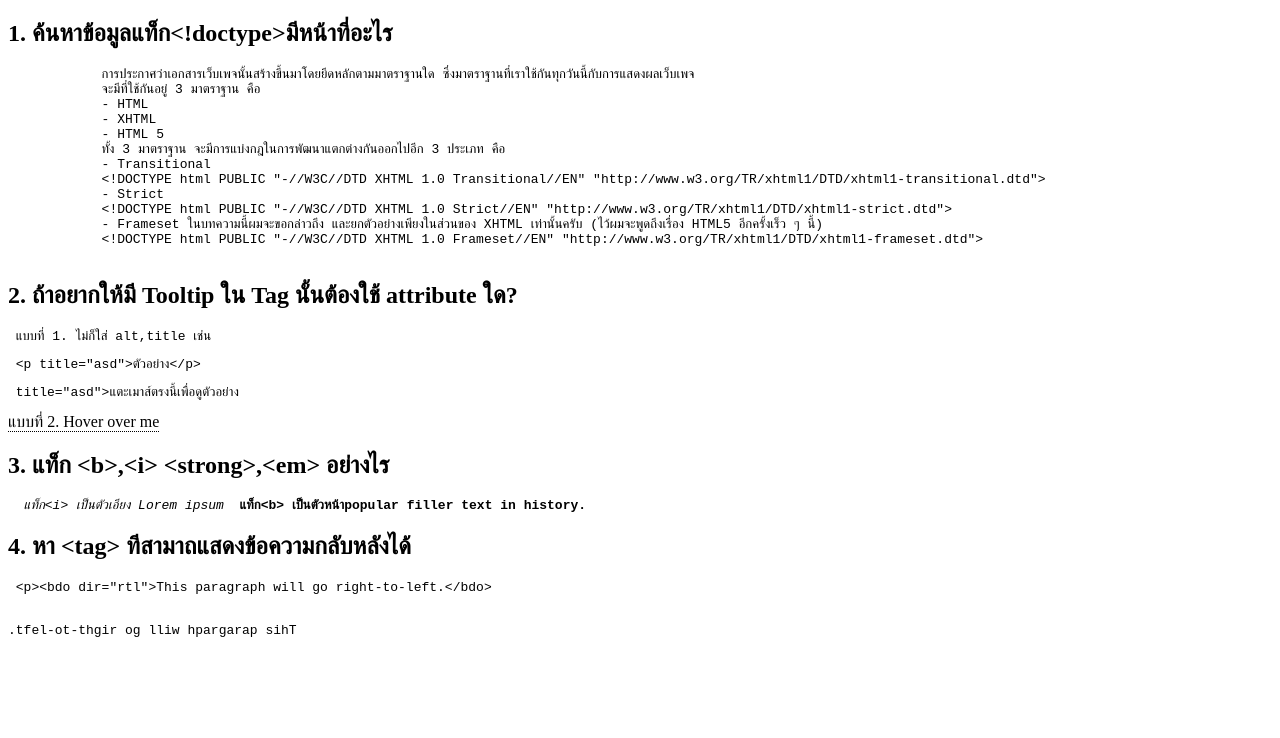
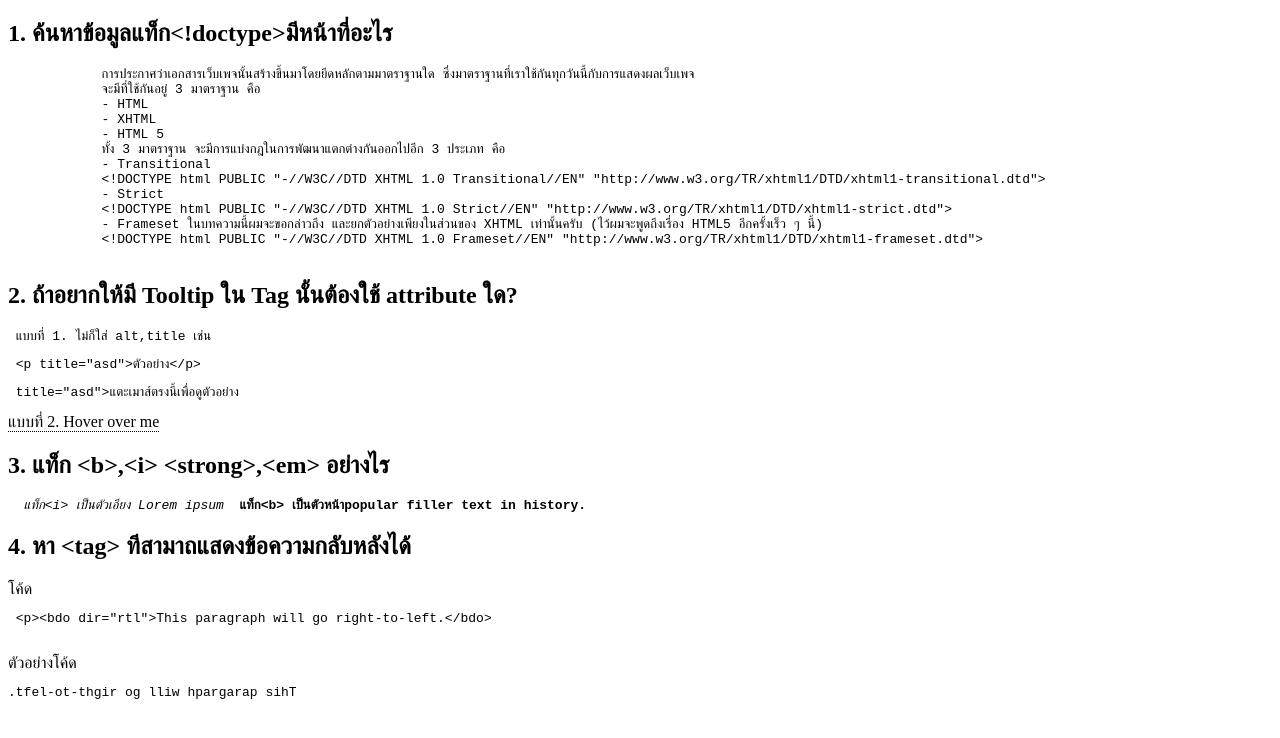
Before and after one commit to bukhorimalee/Homework_CodeCamp6, a plain HTML site: page html/Lab/lab2-Tag.html in a window 1280 px wide. Drawn offline with Linux system fonts and the light colour scheme.

Commit message:
thrid commit

```diff
--- a/html/Lab/lab2-Tag.html
+++ b/html/Lab/lab2-Tag.html
@@ -66,10 +66,10 @@
         <div>
             <h2>4. หา &lt;tag&gt; ทีสามาถแสดงข้อความกลับหลังได้</h2>
         </div>
-        <pre> &lt;p&gt;&lt;bdo dir="rtl">This paragraph will go right-to-left.&lt;/bdo>
+        <span>โค้ด</span><pre> &lt;p&gt;&lt;bdo dir="rtl">This paragraph will go right-to-left.&lt;/bdo>
     </pre>
 
-        <pre><bdo dir="rtl">This paragraph will go right-to-left.</bdo>
+        <span>ตัวอย่างโค้ด</span><pre><bdo dir="rtl">This paragraph will go right-to-left.</bdo>
         </pre>
 
     </section>
```
Also changed, not shown: html/Lab/lab1-http.html (+1 -1 lines).
